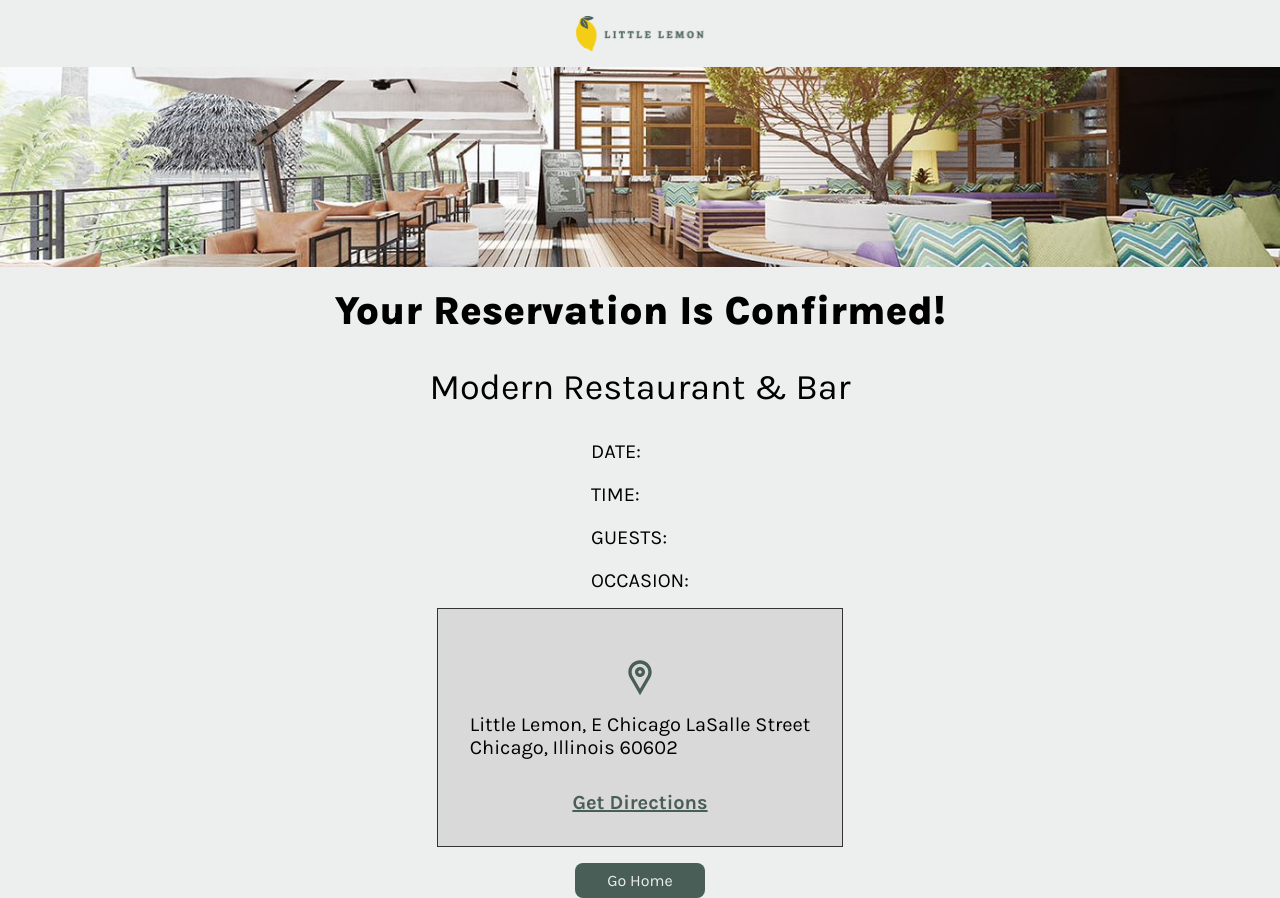
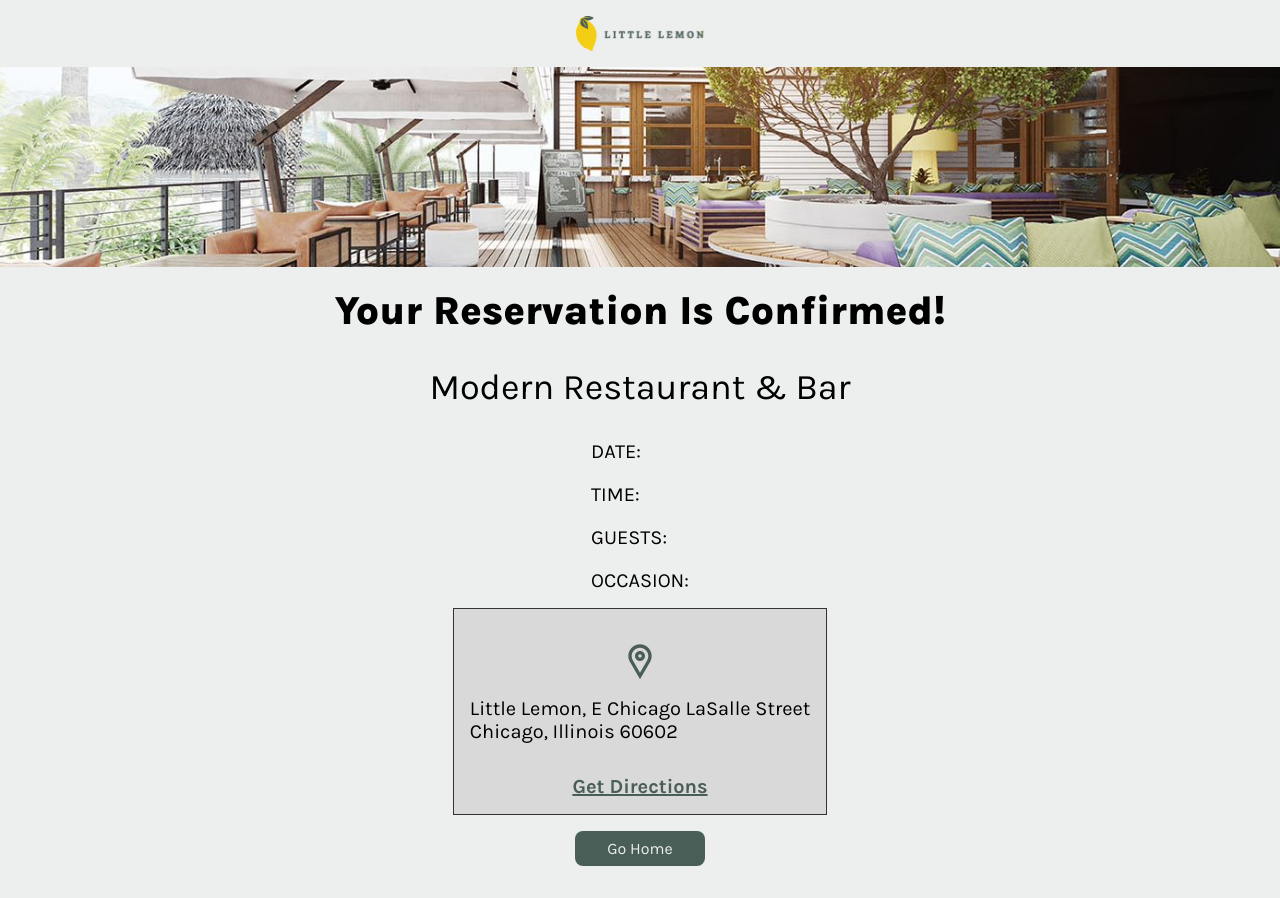
Before and after one commit to marventures/little-lemon-booking-website, a React (Create React App) app: page /confirmed in a window 1280 px wide. After the commit the page ends 866 px from the top, so only its background shows below. Built offline with nearby package versions, Linux system fonts and the light colour scheme; a web font is replaced by a local one.

Commit message:
Adjust style on small devices

```diff
--- a/src/components/ConfirmedBooking/ConfirmedBooking.styles.css
+++ b/src/components/ConfirmedBooking/ConfirmedBooking.styles.css
@@ -8,7 +8,7 @@
 }
 
 .confirmation-logo {
-  width: 50%;
+  width: 30%;
   margin: 1rem 0;
 }
 
@@ -19,7 +19,7 @@
 .confirmation-image {
   object-fit: cover;
   width: 100%;
-  height: 200px;
+  height: 100px;
 }
 
 .confirmation-confirmed {
@@ -52,7 +52,7 @@
   flex-direction: column;
   align-items: center;
   justify-content: center;
-  padding: 2rem 2rem;
+  padding: 1rem;
   border: 1px solid #333;
   background-color: #d9d9d9;
 }
@@ -84,6 +84,10 @@
     margin: 1rem 0;
   }
 
+  .confirmation-image {
+    height: 200px;
+  }
+
   .confirmation-confirmed {
     font-size: 40px;
   }
```
